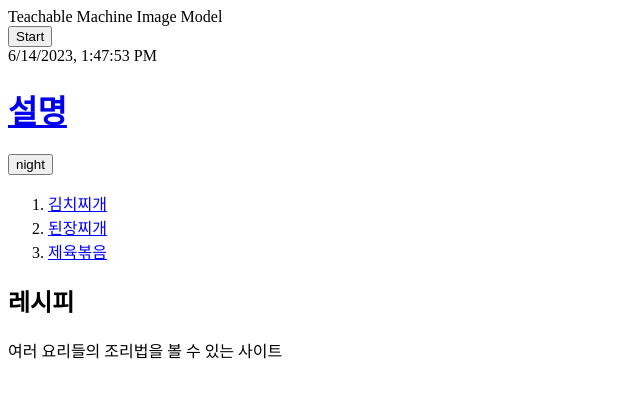
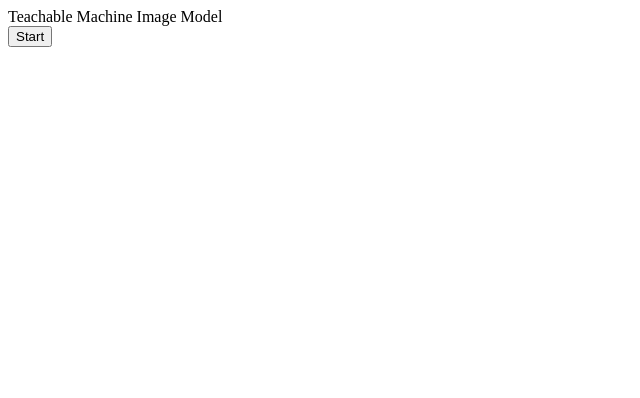
Before and after one commit to parkjinwoo04/test, a plain HTML site: page index.html in a window 1280 px wide. Shown: the whole page, without its empty margins (0-640 px from the left). Drawn offline with Linux system fonts and the light colour scheme.

Commit message:
Add files via upload

```diff
--- a/index.html
+++ b/index.html
@@ -3,6 +3,10 @@
         <head>
             <meta charset="utf-8">
             <title>welcome</title>
+
+
+        </head>
+        <body>
             <div>Teachable Machine Image Model</div>
             <button type="button" onclick="init()">Start</button>
             <div id="webcam-container"></div>
@@ -65,43 +69,5 @@
             </script>
 
 
-        </head>
-        <body>
-            <div id="datetime"></div>
-            <script>
-                function updateDateTime()
-                {
-                    var now = new Date();
-                    var datetimeElement = document.getElementById("datetime");
-                    datetimeElement.innerHTML = now.toLocaleString();
-                }
-
-                updateDateTime();
-
-                setInterval(updateDateTime, 1000);
-            </script>
-            <h1><a href="index.html">설명</a></h1><input type="button" value="night" onclick="
-            var target = document.querySelector('body');
-            if(this.value === 'night')
-            {
-                target.style.backgroundColor = 'black';
-                target.style.color = 'white';
-                this.value = 'day';
-            }
-            else
-            {
-                target.style.backgroundColor = 'white';
-                target.style.color = 'black';
-                this.value = 'night';
-            }
-            ">
-            <ol>
-                <li><a href="1.html" style="color:blue">김치찌개</a></li>
-                <li><a href="2.html" style="color:blue">된장찌개</a></li>
-                <li><a href="3.html" style="color:blue">제육볶음</a></li>
-            </ol>
-            <h2>레시피</h2>
-            <p>여러 요리들의 조리법을 볼 수 있는 사이트</p>
-
         </body>
     </html>
```
Lines whose indentation alone changed are shown as unchanged.
